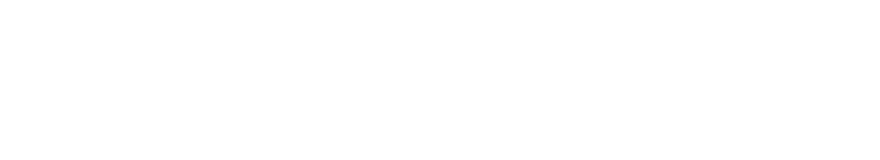
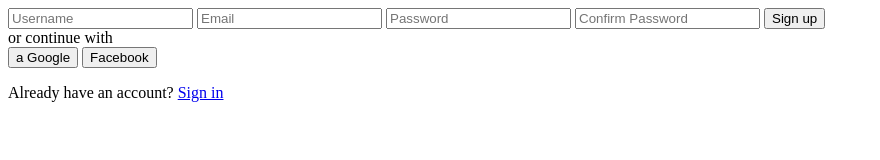
Before and after one commit to moijxbwlfjod-design/Brief-3, a plain HTML site: page pages/signup.html in a window 1280 px wide. Shown: the whole page, without its empty margins (0-880 px from the left). Drawn offline with Linux system fonts and the light colour scheme.

Commit message:
update the sign up page and add assets

```diff
--- a/pages/signup.html
+++ b/pages/signup.html
@@ -3,9 +3,27 @@
 <head>
     <meta charset="UTF-8">
     <meta name="viewport" content="width=device-width, initial-scale=1.0">
-    <title>Sing up</title>
+    <title>SIN</title>
 </head>
 <body>
+<div class="singup-container">
 
+            <form>
+                <input type="text" placeholder="Username" required />
+                <input type="email" placeholder="Email" required />
+                <input type="password" placeholder="Password" required />
+                <input type="password" placeholder="Confirm Password" required />
+                <button type="submit">Sign up</button>
+            </form>
+
+            <div class="continue-signup">or continue with</div>
+
+            <div class="social-buttons">
+                <button class="google">a Google</button>
+                <button class="facebook">Facebook</button>
+            </div>
+
+            <p class="signin-text">Already have an account? <a href="singin.html">Sign in</a></p>
+        </div>
 </body>
 </html>
```
